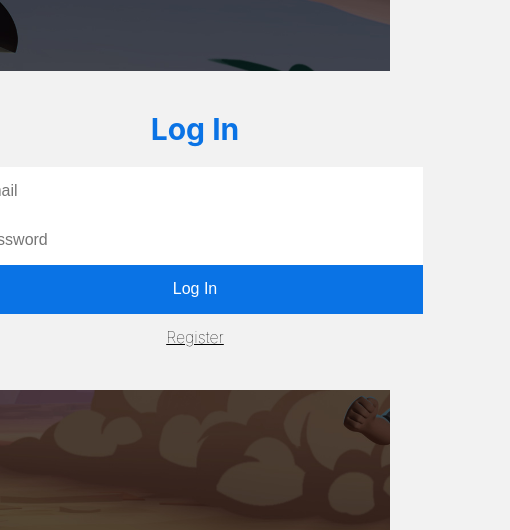
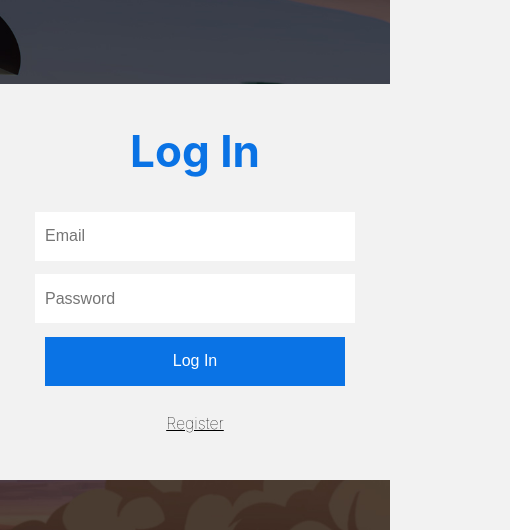
Before and after one commit to HugoDortoka/Brawlstats, a React (Create React App) app in the folder client/: page /login in a window 390 px wide. Shown: the part 180-710 px from the top of the page, 510 px wide, since content can reach past the window. Built offline with nearby package versions, Linux system fonts and the light colour scheme; no server answers.

Commit message:
responsive

```diff
--- a/client/src/CSS/main.css
+++ b/client/src/CSS/main.css
@@ -413,11 +413,24 @@ footer div {
     }
 }
 /* Log In and Register */
+.form3 {
+    min-height: 90vh;
+    background: url(../assets/images/front-bg-small.f14153.jpg) 0/cover;
+    display: grid;
+    place-content: center;
 
+}
+.form3 > div:first-child {
+    color: white;
+    font-weight: bold;
+    font-size: 44px;
+    width: 450px;
+    margin-bottom: 20px;
+}
 .divLogin{
     text-align: center;
     color: #0A73E5 !important;
-    width: 550px !important;
+    width: 550px ;
     padding: 40px;
     background-color: #F2F2F2;
 }
@@ -457,7 +470,20 @@ footer div {
     font-weight: 600;
     color: white;
 }
-
+@media(max-width: 850px){
+    .divLogin{
+        width: auto;
+    }
+    .form3 > div:first-child {
+        width: auto;
+    }
+    .input__login {
+        width: 300px;
+    }
+    .submit__login {
+        width: 300px;
+    }
+}
 /* TOP */
 .form2{
     display: grid;
@@ -466,6 +492,7 @@ footer div {
 }
 .containTop{
     margin-top: 80px;
+    min-height: 100vh;
     max-width: 1200px;
     background-color: white;
     display: grid;
--- a/client/src/components/Login.js
+++ b/client/src/components/Login.js
@@ -35,7 +35,7 @@ function Login({ onUserLogin }) {
 
     return (
       <div className="container">
-        <div className="form">
+        <div className="form3">
           <div className = "divLogin">
             <div>Log In</div>
             <form  onSubmit={handleSubmit}>
--- a/client/src/components/Register.js
+++ b/client/src/components/Register.js
@@ -54,7 +54,7 @@ function Register() {
     };
     return (
       <div className="container">
-        <div className="form">
+        <div className="form3">
           <div className = "divLogin">
             <div>Register</div>
             <form onSubmit={handleSubmit}>
--- a/client/src/components/admin/AdminLogin.js
+++ b/client/src/components/admin/AdminLogin.js
@@ -32,17 +32,21 @@ function AdminLogin({ onAdminLogin }) {
   };
 
   return (
-    <div>
-      <h1>Admin Login</h1>
-      <form onSubmit={handleSubmit}>
-        <div>
-          <input type="email" id="email" name="email" placeholder="Email" value={email} onChange={(e) => setEmail(e.target.value)} required />
+    <div className='container'>
+      <div className="form3">
+        <div className = "divLogin">
+          <div>Admin Log In</div>
+          <form  onSubmit={handleSubmit}>
+            <div>
+              <input className="input__login" type="email" id="email" name="email" placeholder="Email" value={email} onChange={(e) => setEmail(e.target.value)} required />
+            </div>
+            <div>
+              <input className="input__login" type="password" id="password" name="password" placeholder="Password" value={password} onChange={(e) => setPassword(e.target.value)} required />
+            </div>
+            <button className="submit__login" type="submit">Log In</button>
+          </form>
         </div>
-        <div>
-          <input type="password" id="password" name="password" placeholder="Password" value={password} onChange={(e) => setPassword(e.target.value)} required />
-        </div>
-        <button type="submit">Log In</button>
-      </form>
+      </div>
     </div>
   );
 }
```
